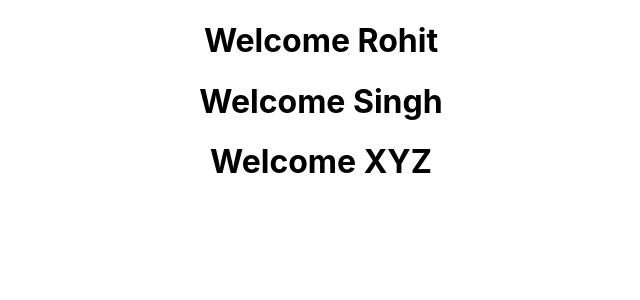
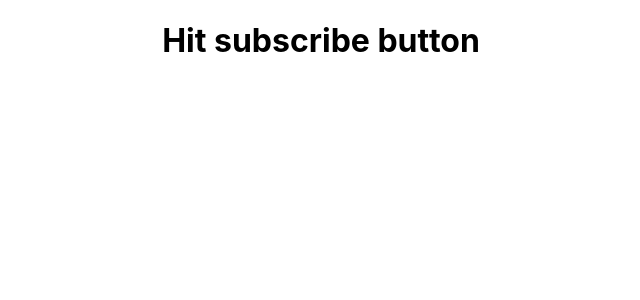
Before and after one commit to rohitksingh/Hello-ReactJs, a React (Create React App) app in the folder hello-react-js/: page / in a window 1280 px wide. Shown: the top 300 px of the page, without its empty margins (319-959 px from the left). Built offline with nearby package versions, Linux system fonts and the light colour scheme.

Commit message:
Created State in Message Component

```diff
--- a/hello-react-js/src/App.js
+++ b/hello-react-js/src/App.js
@@ -6,6 +6,7 @@ import Welcome from './components/Welcome'
 import WelcomeClassComponent from './components/WelcomeClassComponent'
 import User from './components/User'
 import UserClass from './components/UserClass'
+import MessageStateComponent from './components/MessageStateComponent'
 
 function App() {
   return (
@@ -16,9 +17,10 @@ function App() {
       {/* <User name="Rohit" age="15"/>
       <User name="Singh" age="13"/>
       <User name="XYZ"/> */}
-      <UserClass name="Rohit"/>
+      {/* <UserClass name="Rohit"/>
       <UserClass name="Singh"/>
-      <UserClass name="XYZ"/>
+      <UserClass name="XYZ"/> */}
+      <MessageStateComponent/>
     </div>
   );
 }
--- /dev/null
+++ b/hello-react-js/src/components/MessageStateComponent.js
@@ -0,0 +1,18 @@
+import React, {Component} from 'react'
+
+class MessageStateComponent extends Component{
+
+    constructor(){
+        super()
+        this.state = {
+            message: 'Hit subscribe button'
+        }
+    }
+
+    render(){
+        return <h1>{this.state.message}</h1>
+    }
+
+}
+
+export default MessageStateComponent;
```
